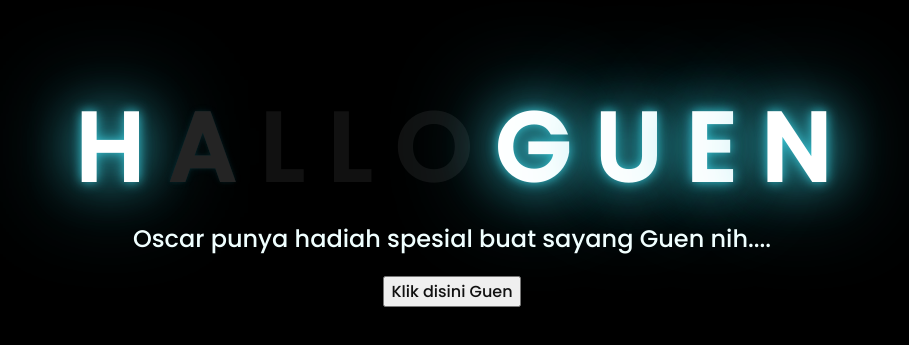
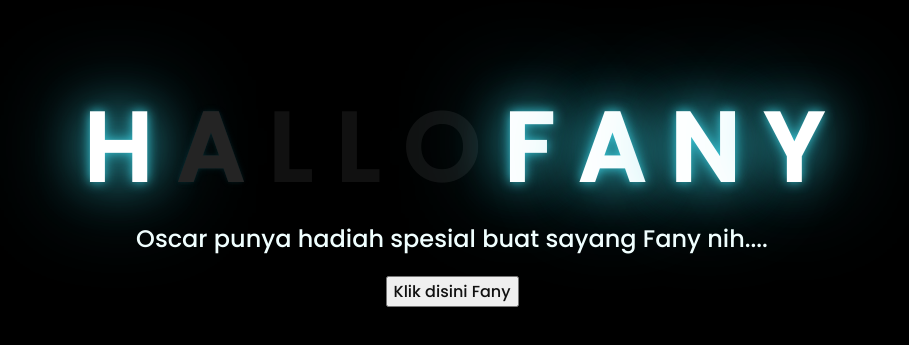
Before and after one commit to oscarnapitu/Guen.github.io, a plain HTML site: page index.html in a window 1280 px wide. Shown: the part 217-562 px from the top of the page, without its empty margins (196-1105 px from the left). Drawn offline with Linux system fonts and the light colour scheme.

Commit message:
Update index.html

```diff
--- a/index.html
+++ b/index.html
@@ -16,17 +16,17 @@
         <span>L</span>
         <span>L</span>
         <span>O</span>
-        <span>G</span>
-        <span>U</span>
-        <span>E</span>
+        <span>F</span>
+        <span>A</span>
         <span>N</span>
+        <span>Y</span>
     </div>
     <div class="description">
-        <span>Oscar punya hadiah spesial buat sayang Guen nih....</span>
+        <span>Oscar punya hadiah spesial buat sayang Fany nih....</span>
     </div>
     <div class="button">
         <button>
-            <a href="flower.html">Klik disini Guen</a>
+            <a href="flower.html">Klik disini Fany</a>
         </button>
 
     </div>
```
